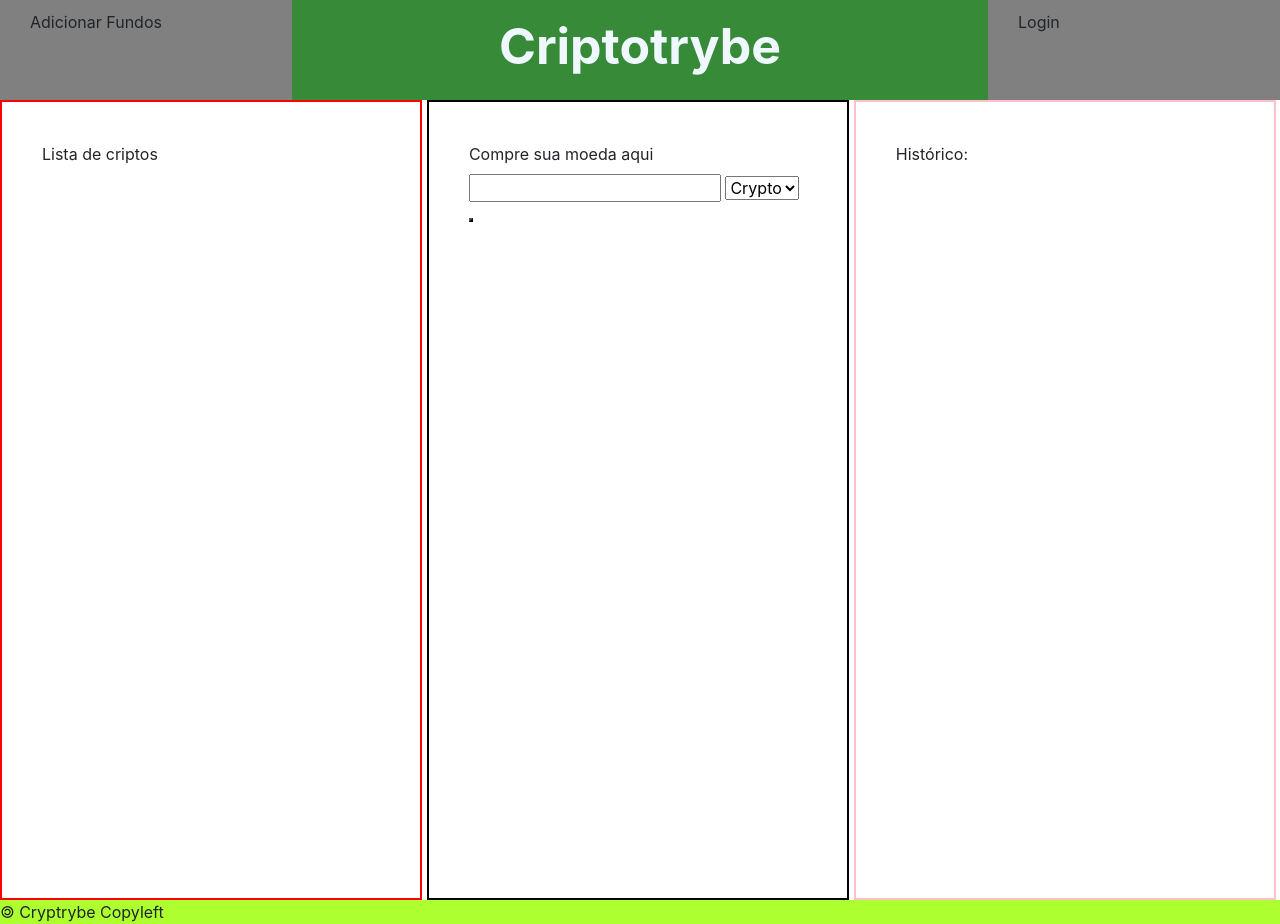
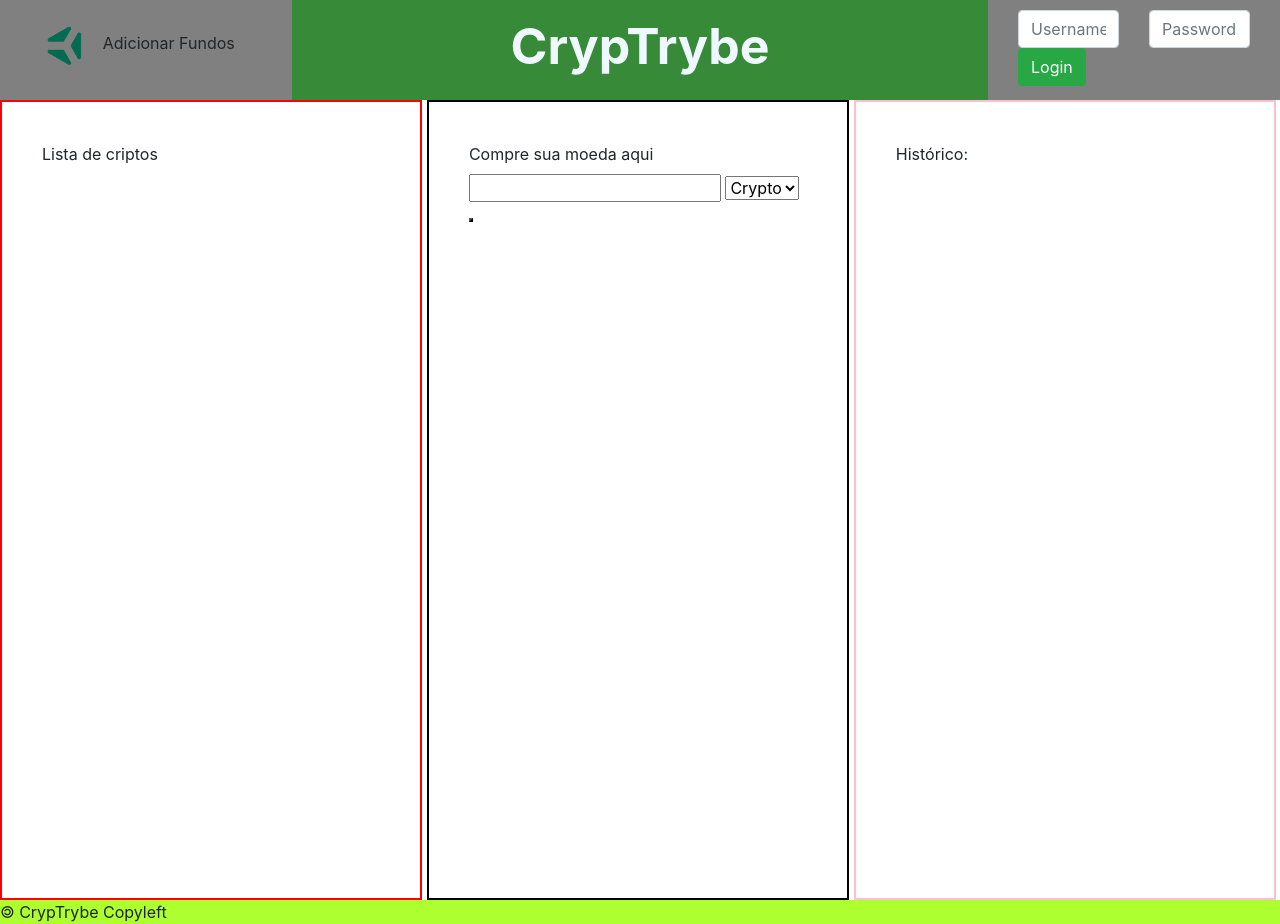
Before and after one commit to SerjoFrancisco/Criptrybe, a website: page index.html in a window 1280 px wide. Drawn offline with nearby package versions, Linux system fonts and the light colour scheme; no server answers.

Commit message:
campo de login com bootstrap

```diff
--- a/index.html
+++ b/index.html
@@ -13,11 +13,21 @@
 </head>
 <body>
   <header>
-    <div class="into-header">Adicionar Fundos</div>
+    <div class="into-header">
+      <img src="images/image.png" alt="" srcset="">
+      Adicionar Fundos</div>
     <div class="header-center">
-      <h1>Criptotrybe</h1>
-    </div>
-    <div class="into-header">Login</div>
+      <h1>CrypTrybe</h1>
+      </div>
+    <div class="into-header">
+      <div class="row">
+      <div class="col">
+        <input type="text" class="form-control" placeholder="Username" aria-label="First name">
+      </div>
+      <div class="col">
+        <input type="text" class="form-control" placeholder="Password" aria-label="Last name">
+      </div>
+    </div><button type="submit" class="btn btn-success">Login</button></div>
   </header>
   <main>
     <section id='list'>Lista de criptos</section>
@@ -35,6 +45,6 @@
     </section>
     <section id='hist'>Histórico:</section>
   </main>
-  <footer><span class="copy-left">&copy;</span> Cryptrybe Copyleft</footer>
+  <footer><span class="copy-left">&copy;</span> CrypTrybe Copyleft</footer>
 </body>
 </html>
--- a/style.css
+++ b/style.css
@@ -17,7 +17,9 @@ header {
   background-color: gray;
   height: 100px;
 }
-
+header img {
+  height: 70px;
+}
 .header-center {
   display: flex;
   align-items: center;
```
